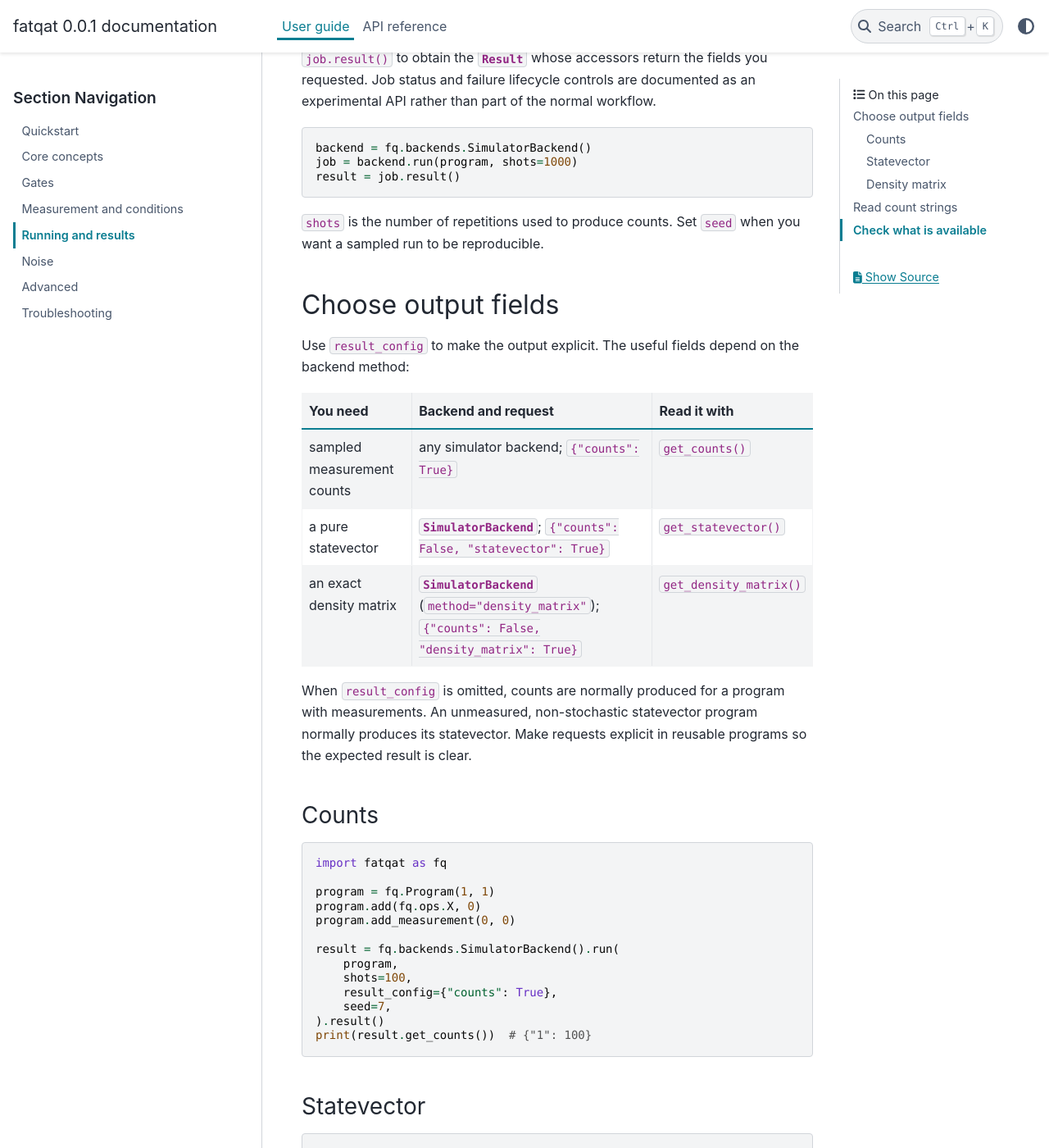
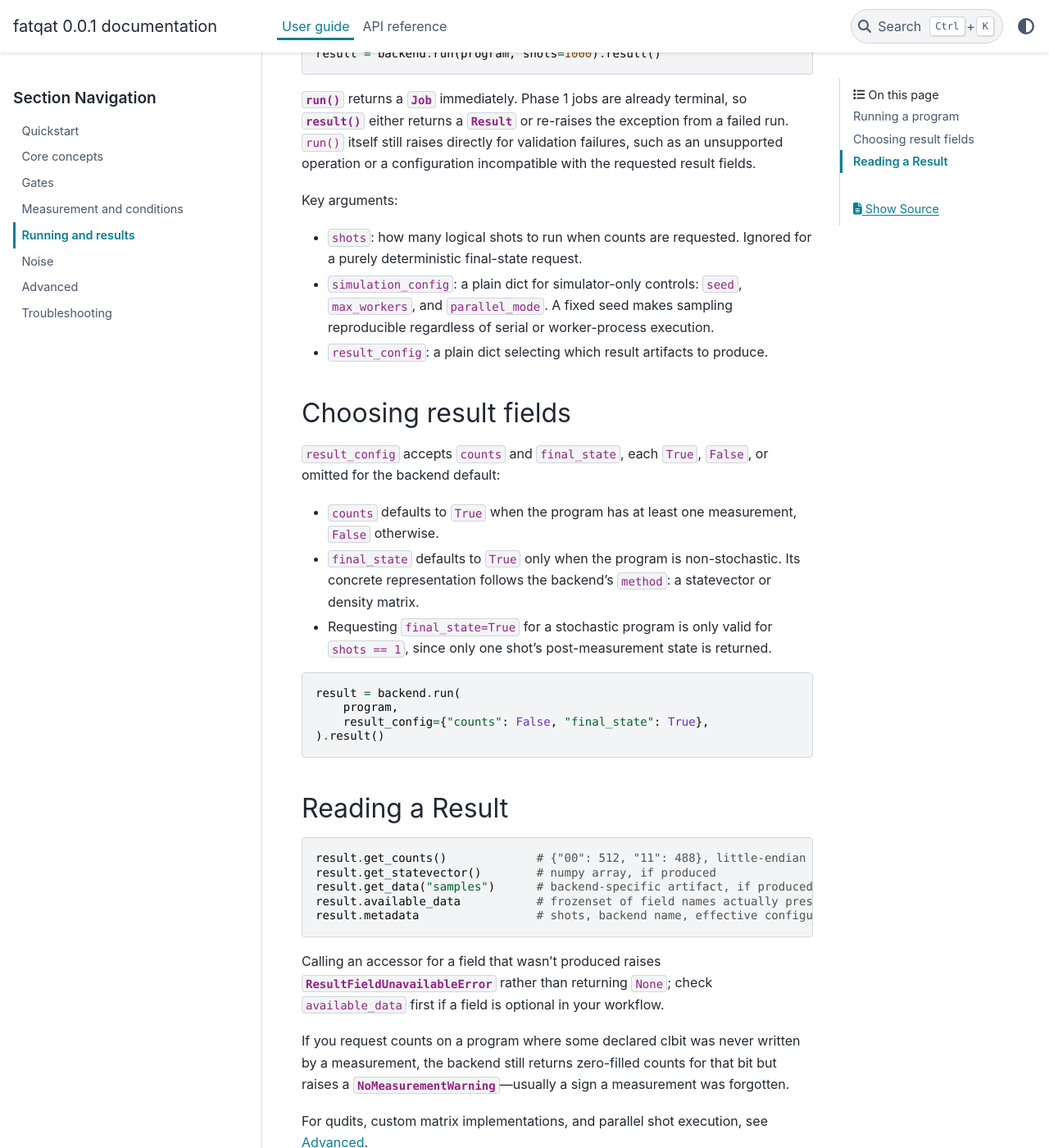
Before and after one commit to spaceqat/fatqat, a Sphinx documentation site: the page built from docs/sphinx/guide/running-and-results.md, in a window 1280 px wide and 1400 px high, scrolled down 268 px. Shown: the whole window at 82% size. Built offline with Sphinx 7.4.7 and the PyData theme 0.15.4, drawn with Linux system fonts in a browser that asks for light colours; some of the changed text lies outside the part shown.

Commit message:
Document simulator result configuration

````diff
--- a/docs/sphinx/guide/running-and-results.md
+++ b/docs/sphinx/guide/running-and-results.md
@@ -1,112 +1,66 @@
 # Running and results
 
-The normal execution path is:
-
-{py:class}`~fatqat.Program` → ``backend.run(...)`` → {py:class}`~fatqat.Job`
-→ ``job.result()`` → {py:class}`~fatqat.Result` → ``get_*()``
-
-A backend validates a program and returns a {py:class}`~fatqat.Job`. For ordinary use, call
-``job.result()`` to obtain the {py:class}`~fatqat.Result` whose accessors return the fields you
-requested. Job status and failure lifecycle controls are documented as an
-experimental API rather than part of the normal workflow.
+## Running a program
 
 ```python
-backend = fq.backends.SimulatorBackend()
-job = backend.run(program, shots=1000)
-result = job.result()
+backend = fq.backends.SimulatorBackend("SV")
+result = backend.run(program, shots=1000).result()
 ```
 
-``shots`` is the number of repetitions used to produce counts. Set ``seed``
-when you want a sampled run to be reproducible.
+{py:meth}`~fatqat.backends.SimulatorBackend.run` returns a
+{py:class}`~fatqat.Job` immediately. Phase 1 jobs are already terminal, so
+{py:meth}`~fatqat.Job.result` either returns a {py:class}`~fatqat.Result` or
+re-raises the exception from a failed run. `run()` itself still raises
+directly for validation failures, such as an unsupported operation or a
+configuration incompatible with the requested result fields.
 
-## Choose output fields
+Key arguments:
 
-Use ``result_config`` to make the output explicit. The useful fields depend
-on the backend method:
+- `shots`: how many logical shots to run when counts are requested. Ignored
+  for a purely deterministic final-state request.
+- `simulation_config`: a plain dict for simulator-only controls: `seed`,
+  `max_workers`, and `parallel_mode`. A fixed seed makes sampling
+  reproducible regardless of serial or worker-process execution.
+- `result_config`: a plain dict selecting which result artifacts to produce.
 
-| You need | Backend and request | Read it with |
-| --- | --- | --- |
-| sampled measurement counts | any simulator backend; `{"counts": True}` | `get_counts()` |
-| a pure statevector | {py:class}`~fatqat.backends.SimulatorBackend`; ``{"counts": False, "statevector": True}`` | ``get_statevector()`` |
-| an exact density matrix | {py:class}`~fatqat.backends.SimulatorBackend` (``method="density_matrix"``); ``{"counts": False, "density_matrix": True}`` | ``get_density_matrix()`` |
+## Choosing result fields
 
-When `result_config` is omitted, counts are normally produced for a program
-with measurements. An unmeasured, non-stochastic statevector program
-normally produces its statevector. Make requests explicit in reusable
-programs so the expected result is clear.
+`result_config` accepts `counts` and `final_state`, each `True`, `False`, or
+omitted for the backend default:
 
-### Counts
+- `counts` defaults to `True` when the program has at least one measurement,
+  `False` otherwise.
+- `final_state` defaults to `True` only when the program is non-stochastic.
+  Its concrete representation follows the backend's `method`: a statevector
+  or density matrix.
+- Requesting `final_state=True` for a stochastic program is only valid for
+  `shots == 1`, since only one shot's post-measurement state is returned.
 
 ```python
-import fatqat as fq
-
-program = fq.Program(1, 1)
-program.add(fq.ops.X, 0)
-program.add_measurement(0, 0)
-
-result = fq.backends.SimulatorBackend().run(
+result = backend.run(
     program,
-    shots=100,
-    result_config={"counts": True},
-    seed=7,
+    result_config={"counts": False, "final_state": True},
 ).result()
-print(result.get_counts())  # {"1": 100}
 ```
 
-### Statevector
+## Reading a Result
 
 ```python
-import fatqat as fq
-
-program = fq.Program(1)
-program.add(fq.ops.H, 0)
-
-result = fq.backends.SimulatorBackend().run(
-    program,
-    result_config={"counts": False, "statevector": True},
-).result()
-print(result.get_statevector())
+result.get_counts()             # {"00": 512, "11": 488}, little-endian keys
+result.get_statevector()        # numpy array, if produced
+result.get_data("samples")      # backend-specific artifact, if produced
+result.available_data           # frozenset of field names actually present
+result.metadata                 # shots, backend name, effective configurations
 ```
 
-A measurement, reset, or statevector noise can make the final state
-stochastic. If you ask for a statevector in that situation, use `shots=1`
-so that the result represents one shot.
+Calling an accessor for a field that wasn't produced raises
+{py:exc}`~fatqat.errors.ResultFieldUnavailableError` rather than returning
+`None`; check `available_data` first if a field is optional in your workflow.
 
-### Density matrix
+If you request counts on a program where some declared clbit was never
+written by a measurement, the backend still returns zero-filled counts for
+that bit but raises a {py:exc}`~fatqat.errors.NoMeasurementWarning`—usually a
+sign a measurement was forgotten.
 
-```python
-import fatqat as fq
-
-program = fq.Program(1)
-program.add(fq.ops.H, 0)
-
-backend = fq.backends.SimulatorBackend(method="density_matrix")
-result = backend.run(
-    program,
-    result_config={"counts": False, "density_matrix": True},
-).result()
-print(result.get_density_matrix())
-```
-
-Use the density-matrix method when you need an exact mixed-state result,
-such as a noisy distribution. It uses more memory than a statevector.
-
-## Read count strings
-
-{py:meth}`~fatqat.Result.get_counts` displays classical bits in little-endian order: classical
-bit 0 is the character on the right. With two classical bits, a count key
-of `"01"` means clbit 1 is `0` and clbit 0 is `1`.
-
-Use {py:meth}`~fatqat.Result.get_counts_as_tuples` when a tuple in increasing classical-bit order
-is clearer. The same `"01"` outcome is `(1, 0)`: first clbit 0, then
-clbit 1.
-
-## Check what is available
-
-{py:attr}`~fatqat.Result.available_data` lists the fields the backend actually produced, and
-{py:attr}`~fatqat.Result.metadata` records the effective request and run context. An accessor
-such as {py:meth}`~fatqat.Result.get_statevector` raises {py:class}`~fatqat.errors.ResultFieldUnavailableError` rather
-than returning an empty value when that field was not produced.
-
-See [Troubleshooting](troubleshooting.md) if a requested result field is
-unavailable.
+For qudits, custom matrix implementations, and parallel shot execution, see
+[Advanced](advanced.md).
````
